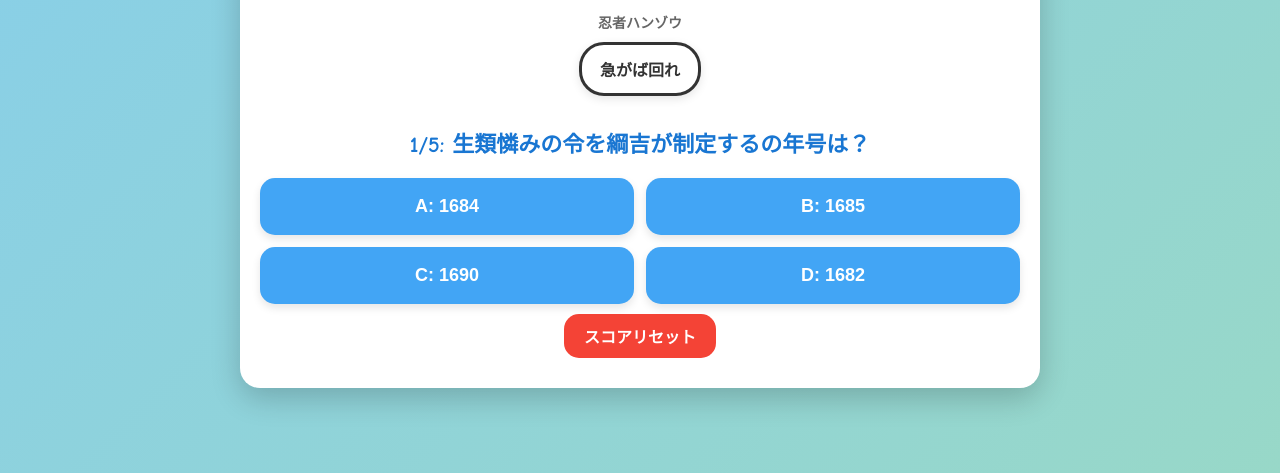
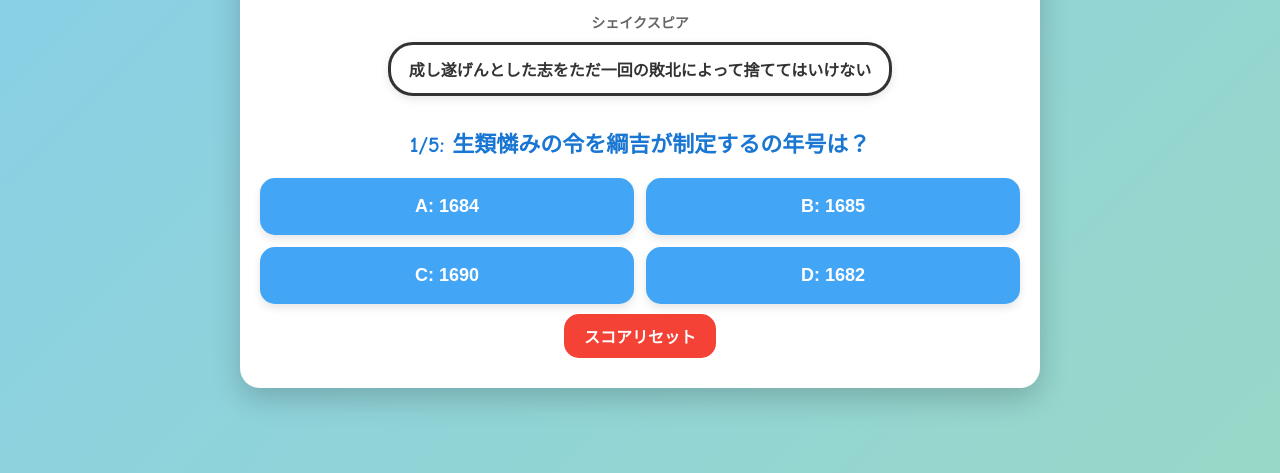
Before and after one commit to k2me14/historytest, a plain HTML site: page index.html in a window 1280 px wide. Shown: the part 327-800 px from the top of the page. Drawn offline with Linux system fonts and the light colour scheme.

Commit message:
Add files via upload

```diff
--- a/index.html
+++ b/index.html
@@ -543,14 +543,14 @@
         // === キャラデータ ===
         // imgに画像ファイル名を指定（jpegやpngなど）、または絵文字
         const characters = [
-            { img: "aimu.png", line: "継続は力なり", name: "アイムウ", isImage: true },
-            { img: "eru.png", line: "千里の道も一歩から", name: "六堂える", isImage: true },
-            { img: "himari.png", line: "学問に王道なし", name: "青空ひまり", isImage: true },
-            { img: "mituki.png", line: "為せば成る", name: "星川みつき", isImage: true },
-            { img: "tumugi.png", line: "知識は力なり", name: "鈴風つむぎ", isImage: true },
-            { img: "🥷", line: "急がば回れ", name: "忍者ハンゾウ", isImage: false },
-            { img: "🧙", line: "学べば学ぶほど、自分が無知であることに気づく", name: "賢者ソロモン", isImage: false },
-            { img: "🦸", line: "失敗は成功のもと", name: "ヒストリアン", isImage: false },
+            { img: "aimu.png", line: "バズリュウムチェンジなりよ", name: "アイムウ", isImage: true },
+            { img: "eru.png", line: "千里の道も一歩からよ", name: "六堂える", isImage: true },
+            { img: "himari.png", line: "学問に王道なしだわよ", name: "青空ひまり", isImage: true },
+            { img: "mituki.png", line: "あきらめないで！", name: "星川みつき", isImage: true },
+            { img: "tumugi.png", line: "がんばろー", name: "鈴風つむぎ", isImage: true },
+            { img: "🥷", line: "成し遂げんとした志をただ一回の敗北によって捨ててはいけない", name: "シェイクスピア", isImage: false },
+            { img: "🧙", line: "自分のことを、この世の誰とも比べてはいけない", name: "ビル・ゲイツ", isImage: false },
+            { img: "🦸", line: "練習で限界を超えた自分を知っておかなければ、本番では勝てない", name: "古賀稔彦", isImage: false },
             { img: "🎓", line: "温故知新", name: "教授クレア", isImage: false },
             { img: "🌟", line: "努力に勝る天才なし", name: "スターライト", isImage: false }
         ];
```
